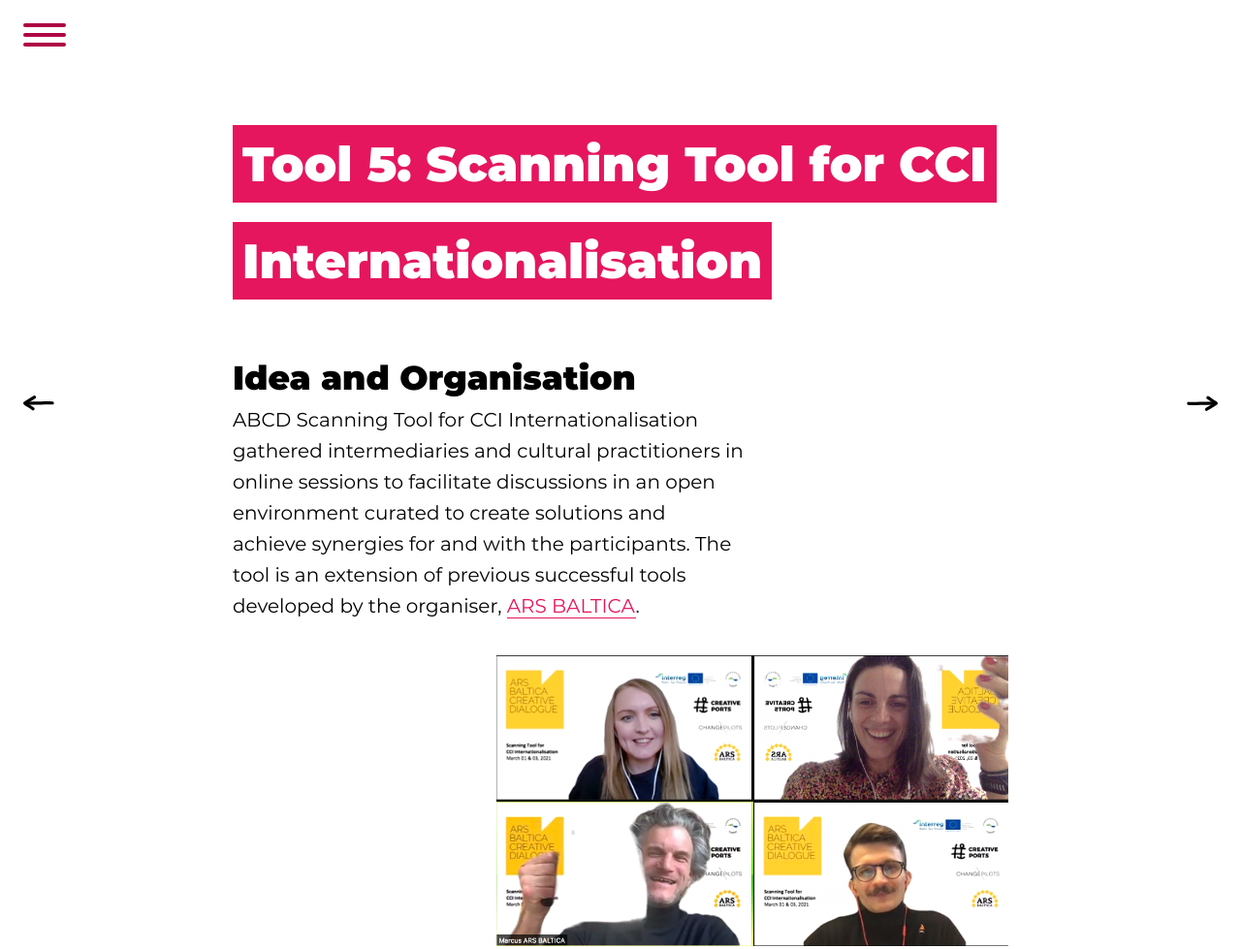
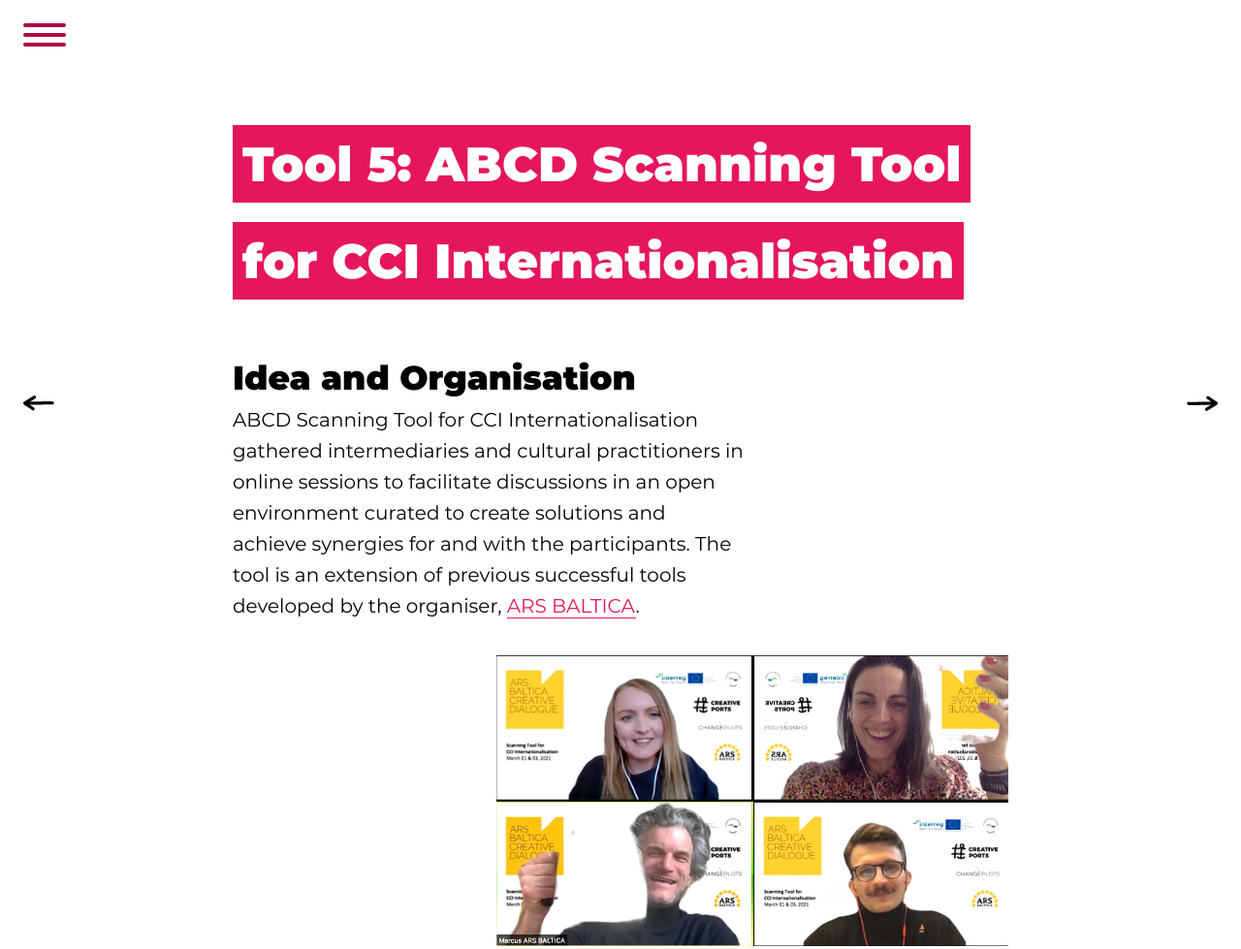
Before and after one commit to mediaev/creativeportscatalogue, an Eleventy site: page content/chapters/tool_5.md in a window 1280 px wide. Shown: the top 979 px of the page at 97% size. Built offline with nearby package versions, Linux system fonts and the light colour scheme; Eleventy itself is replaced by a stand-in of ours; files that its build step writes are made by us from their sources.

Commit message:
Update tool_5.md

```diff
--- a/content/chapters/tool_5.md
+++ b/content/chapters/tool_5.md
@@ -1,5 +1,5 @@
 ---
-title: "Tool 5: Scanning Tool for CCI Internationalisation"
+title: "Tool 5: ABCD Scanning Tool for CCI Internationalisation"
 weight: 6
 ---
 
```
